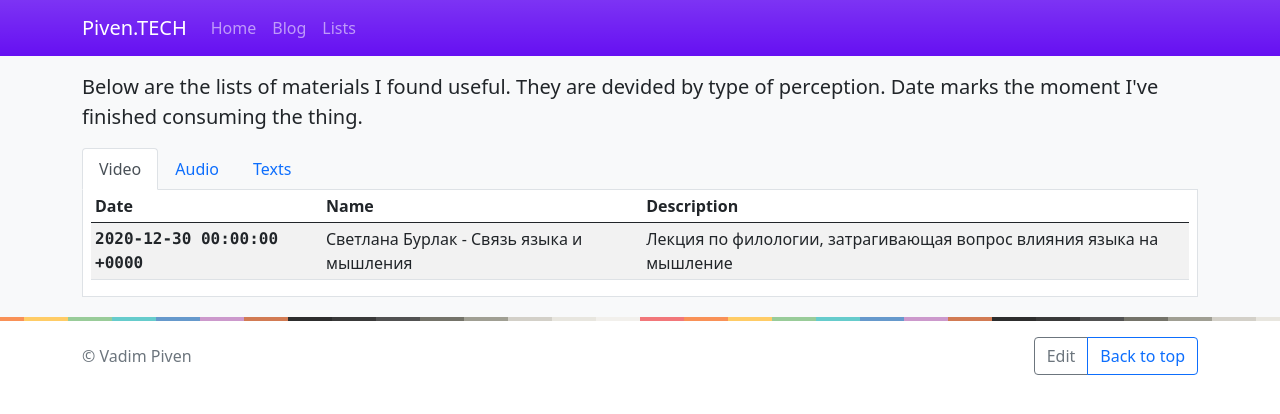
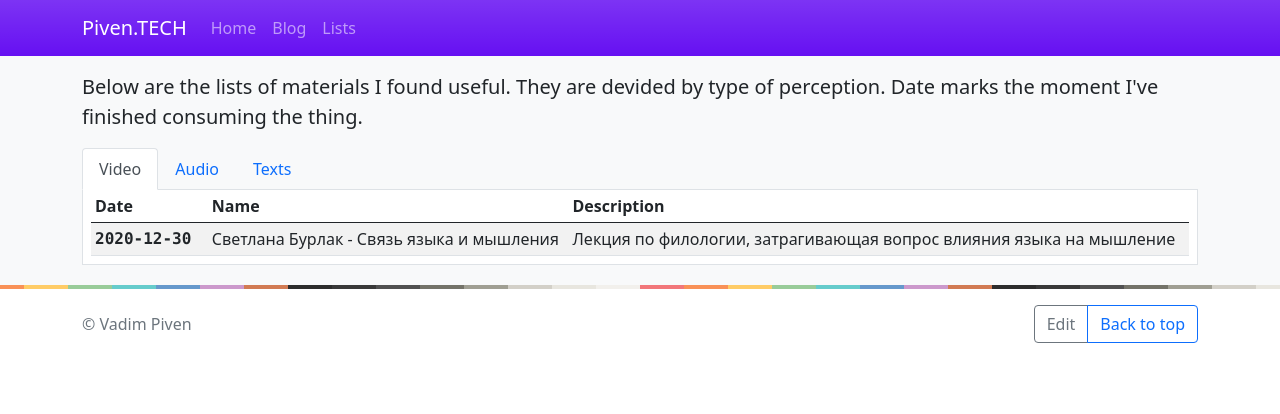
Before and after one commit to vadimpiven/vadimpiven, a Jekyll site: the page built from lists/index.html, in a window 1280 px wide. Shown: the top 414 px of the page. Built offline with Jekyll 4.4.1, drawn with Linux system fonts in a browser that asks for light colours.

Commit message:
Update index.html

```diff
--- a/lists/index.html
+++ b/lists/index.html
@@ -22,7 +22,7 @@
 <div class="tab-content bg-white px-2 border border-top-0 mb-3" id="tabs-content">
   <div class="tab-pane fade active show" id="video" role="tabpanel" aria-labelledby="video-tab">
     <div class="table-responsive">
-      <table class="table table-sm table-hover align-middle table-striped">
+      <table class="table table-sm table-hover align-middle table-striped mb-2">
         <thead>
           <tr>
             <th scope="col" style="min-width: 115px;">Date</th>
@@ -34,7 +34,7 @@
 
           {% for video in site.video %}
             <tr style="transform: rotate(0);">
-              <th scope="row" class="font-monospace">{{ video.date }}</th>
+              <th scope="row" class="font-monospace">{{ video.date | date: "%Y-%m-%d" }}</th>
               <td><a href="{{ video.link }}" class="stretched-link link-dark text-decoration-none">{{ video.name }}</a></td>
               <td>{{ video.content }}</td>
             </tr>
@@ -45,13 +45,51 @@
     </div>
   </div>
   <div class="tab-pane fade" id="audio" role="tabpanel" aria-labelledby="audio-tab">
+    <div class="table-responsive">
+      <table class="table table-sm table-hover align-middle table-striped mb-2">
+        <thead>
+          <tr>
+            <th scope="col" style="min-width: 115px;">Date</th>
+            <th scope="col">Name</th>
+            <th scope="col">Description</th>
+          </tr>
+        </thead>
+        <tbody>
 
-    audio...
+          {% for audio in site.audio %}
+            <tr style="transform: rotate(0);">
+              <th scope="row" class="font-monospace">{{ audio.date | date: "%Y-%m-%d" }}</th>
+              <td><a href="{{ audio.link }}" class="stretched-link link-dark text-decoration-none">{{ audio.name }}</a></td>
+              <td>{{ audio.content }}</td>
+            </tr>
+          {% endfor %}
 
+        </tbody>
+      </table>
+    </div>
   </div>
   <div class="tab-pane fade" id="texts" role="tabpanel" aria-labelledby="texts-tab">
+    <div class="table-responsive">
+      <table class="table table-sm table-hover align-middle table-striped mb-2">
+        <thead>
+          <tr>
+            <th scope="col" style="min-width: 115px;">Date</th>
+            <th scope="col">Name</th>
+            <th scope="col">Description</th>
+          </tr>
+        </thead>
+        <tbody>
 
-    texts...
+          {% for text in site.texts %}
+            <tr style="transform: rotate(0);">
+              <th scope="row" class="font-monospace">{{ text.date | date: "%Y-%m-%d" }}</th>
+              <td><a href="{{ text.link }}" class="stretched-link link-dark text-decoration-none">{{ text.name }}</a></td>
+              <td>{{ text.content }}</td>
+            </tr>
+          {% endfor %}
 
+        </tbody>
+      </table>
+    </div>
   </div>
 </div>
```
